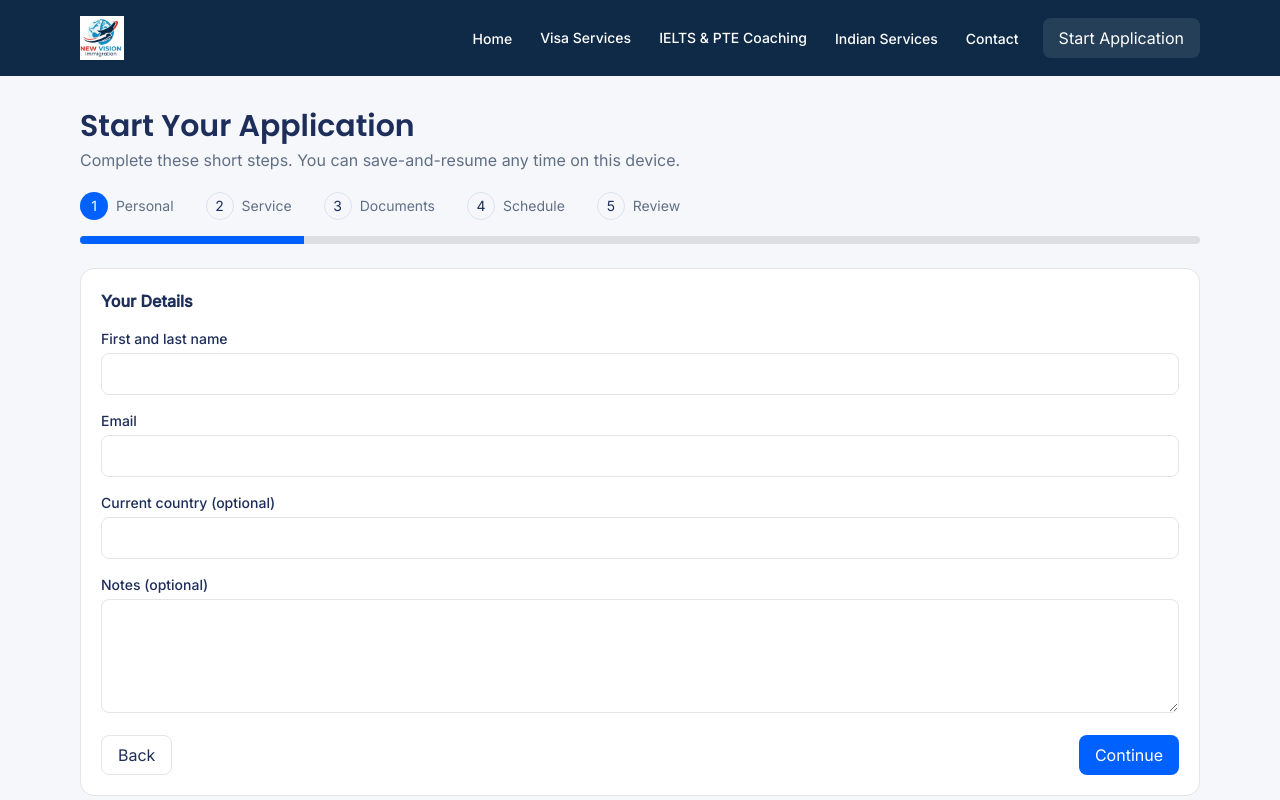
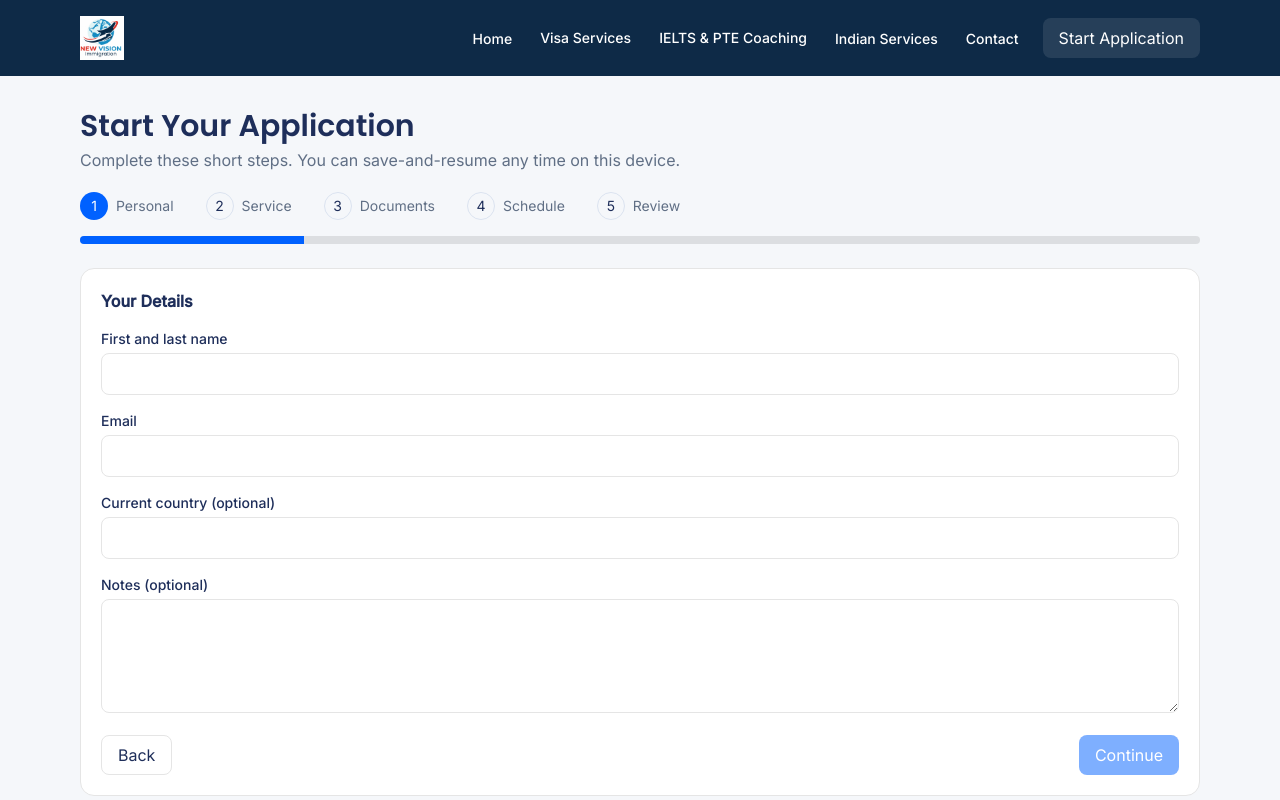
Before and after one commit to Webnome/newvisionimmigration, a Next.js app: page /start-application in a window 1280 px wide. Shown: the top 800 px of the page. Built offline with nearby package versions, Linux system fonts and the light colour scheme.

Commit message:
feat(ui): disable continue button until name and email are filled

```diff
--- a/app/start-application/StartApplicationClient.tsx
+++ b/app/start-application/StartApplicationClient.tsx
@@ -137,7 +137,9 @@ export default function StartApplicationClient() {
                   <button className="btn-outline" onClick={() => setStep(1)} disabled>
                     Back
                   </button>
-                  <button className="btn-primary" onClick={() => setStep(isIndian ? 3 : 2)}>
+                  <button className={`btn-primary ${!form.name && !form.email ? "disabled:opacity-50 disabled:cursor-not-allowed" : ""}`}
+                  disabled={!form.name || !form.email}
+                  onClick={() => setStep(isIndian ? 3 : 2)}>
                     Continue
                   </button>
                 </div>
```
